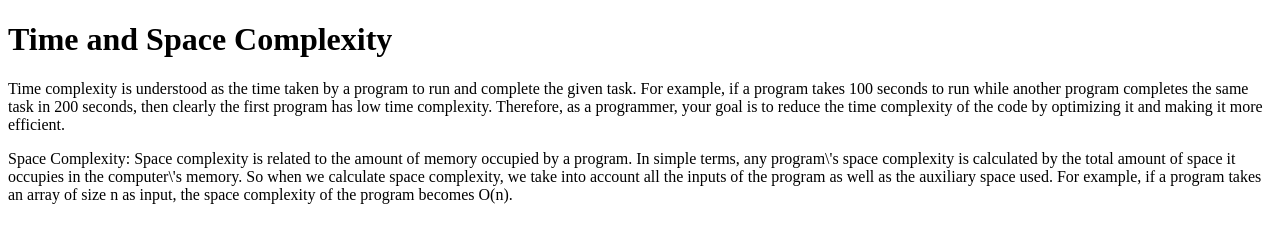
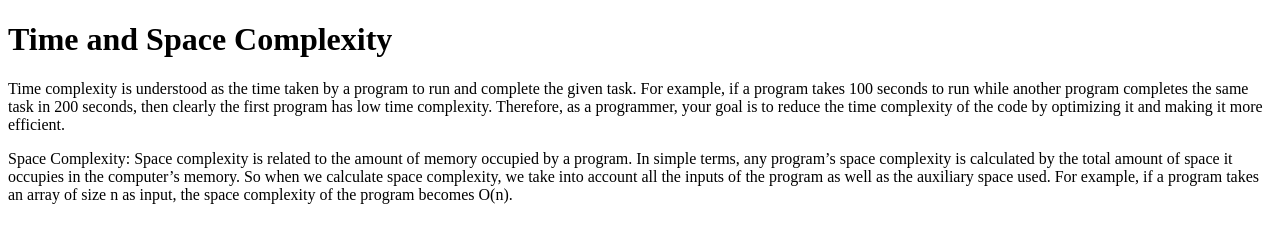
Before and after one commit to acciojob/time-and-space-complexity-VarunKandakatla, a website: page main.html in a window 1280 px wide. Drawn offline with Linux system fonts and the light colour scheme.

Commit message:
created a submission

```diff
--- a/main.html
+++ b/main.html
@@ -10,7 +10,7 @@
 	<!-- the entire body must be written by student -->
 	<h1>Time and Space Complexity</h1>
 	<p>Time complexity is understood as the time taken by a program to run and complete the given task. For example, if a program takes 100 seconds to run while another program completes the same task in 200 seconds, then clearly the first program has low time complexity. Therefore, as a programmer, your goal is to reduce the time complexity of the code by optimizing it and making it more efficient.</p>
-	<p>Space Complexity: Space complexity is related to the amount of memory occupied by a program. In simple terms, any program\'s space complexity is calculated by the total amount of space it occupies in the computer\'s memory. So when we calculate space complexity, we take into account all the inputs of the program as well as the auxiliary space used. For example, if a program takes an array of size n as input, the space complexity of the program becomes O(n).</p>
+	<p>Space Complexity: Space complexity is related to the amount of memory occupied by a program. In simple terms, any program’s space complexity is calculated by the total amount of space it occupies in the computer’s memory. So when we calculate space complexity, we take into account all the inputs of the program as well as the auxiliary space used. For example, if a program takes an array of size n as input, the space complexity of the program becomes O(n).</p>
     <script type="text/javascript" src="./script.js">
 </script>
 
```
